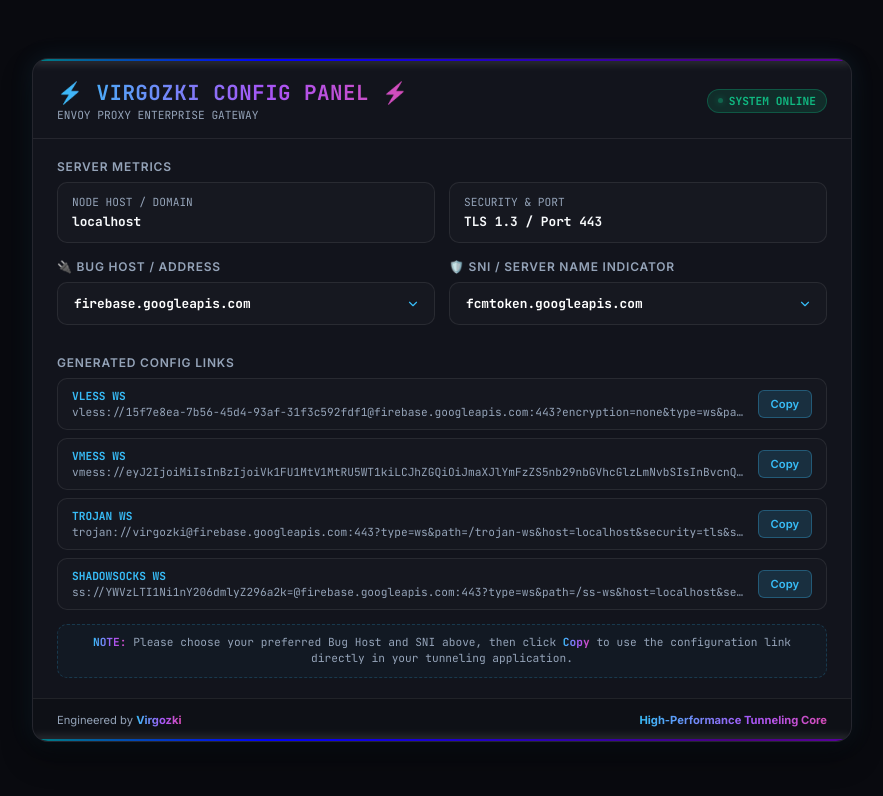
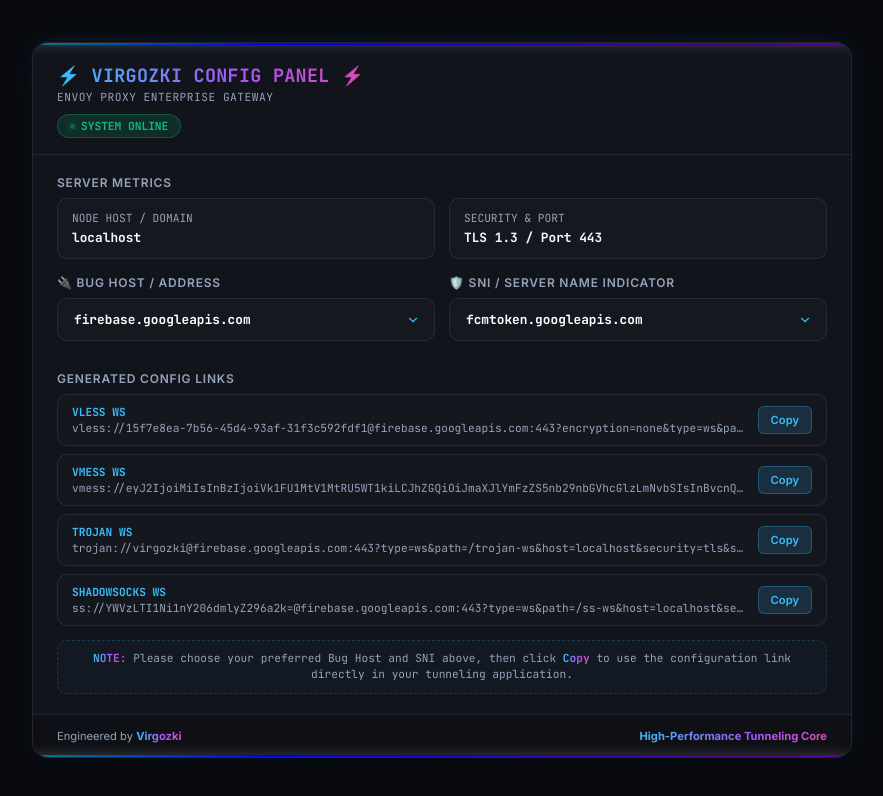
Before and after one commit to mrvirgozki/envoy-ws, a plain HTML site: page index.html in a window 1280 px wide. Shown: the whole page, without its empty margins (198-1081 px from the left). Drawn offline with Linux system fonts and the light colour scheme.

Commit message:
Update index.html

```diff
--- a/index.html
+++ b/index.html
@@ -91,7 +91,7 @@
 
         .container {
             width: 100%;
-            max-width: 820px; /* Mas pinababa ang lapad para compact */
+            max-width: 820px;
             background: var(--panel-bg);
             border: 1px solid var(--panel-border);
             border-radius: 16px;
@@ -141,19 +141,27 @@
         }
 
         .header {
-            padding: 20px 24px 16px; /* Binawasan ang padding */
+            padding: 20px 24px 16px;
             border-bottom: 1px solid var(--panel-border);
+            display: flex;
+            flex-direction: column; /* Ginawang column para maayos ang pag-stack */
+            align-items: flex-start;
+            gap: 10px;
+        }
+
+        .header-top {
+            width: 100%;
             display: flex;
             justify-content: space-between;
             align-items: center;
+            gap: 10px;
             flex-wrap: wrap;
-            gap: 12px;
         }
 
         .brand h1 {
-            font-size: 1.3rem; /* Medyo liit ang font */
+            font-size: 1.15rem;
             font-weight: 800;
-            letter-spacing: 0.5px;
+            letter-spacing: 0.3px;
             font-family: 'JetBrains Mono', monospace;
             background: linear-gradient(90deg, #38bdf8, #a855f7, #ec4899, #eab308, #10b981, #38bdf8);
             background-size: 300% auto;
@@ -176,13 +184,14 @@
             color: var(--text-muted);
             margin-top: 2px;
             font-family: 'JetBrains Mono', monospace;
+            letter-spacing: 0.5px;
         }
 
         .status-badge {
             display: inline-flex;
             align-items: center;
             gap: 6px;
-            padding: 4px 10px;
+            padding: 4px 12px;
             background: var(--success-glow);
             border: 1px solid rgba(16, 185, 129, 0.3);
             border-radius: 20px;
@@ -208,7 +217,7 @@
         }
 
         .content {
-            padding: 20px 24px; /* Binawasan ang padding sa loob */
+            padding: 20px 24px;
         }
 
         .section-title {
@@ -223,7 +232,7 @@
         .grid-2 {
             display: grid;
             grid-template-columns: 1fr 1fr;
-            gap: 14px; /* Mas pinadikit ang pagitan */
+            gap: 14px;
             margin-bottom: 16px;
         }
 
@@ -425,9 +434,11 @@
 
     <div class="container" id="main-container">
         <div class="header">
-            <div class="brand">
-                <h1>⚡ VIRGOZKI CONFIG PANEL ⚡</h1>
-                <p>ENVOY PROXY ENTERPRISE GATEWAY</p>
+            <div class="header-top">
+                <div class="brand">
+                    <h1>⚡ VIRGOZKI CONFIG PANEL ⚡</h1>
+                    <p>ENVOY PROXY ENTERPRISE GATEWAY</p>
+                </div>
             </div>
             <div class="status-badge">
                 <div class="status-dot"></div>
```
